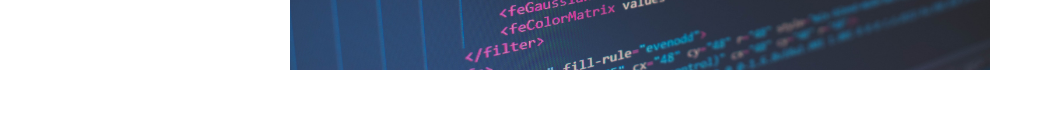
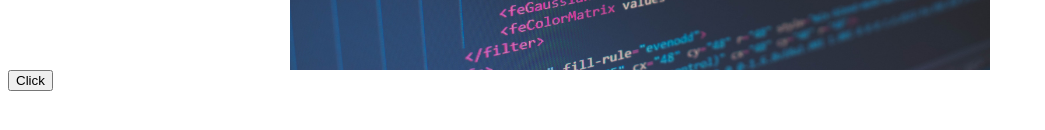
Before and after one commit to devarifkhan/Mastering-Angular, an Angular app in the folder Angular_Fundamentals/: page / in a window 1280 px wide. Shown: the part 338-468 px from the top of the page, without its empty margins (0-1045 px from the left). Built offline with nearby package versions, Linux system fonts and the light colour scheme.

Commit message:
Event Binding with Click Event

```diff
--- a/Angular_Fundamentals/src/app/app.component.html
+++ b/Angular_Fundamentals/src/app/app.component.html
@@ -1 +1,2 @@
 <img [src]="imgSrc" alt="" />
+<button type="submit" (click)="display('Welcome')">Click</button>
--- a/Angular_Fundamentals/src/app/app.component.ts
+++ b/Angular_Fundamentals/src/app/app.component.ts
@@ -8,4 +8,7 @@ import { Component } from '@angular/core';
 export class AppComponent {
   title = "Angular FundaMentals";
   imgSrc = "/assets/Angular.jpg";
+  display(msg:string) {
+    alert(msg)
+  }
 }
```
